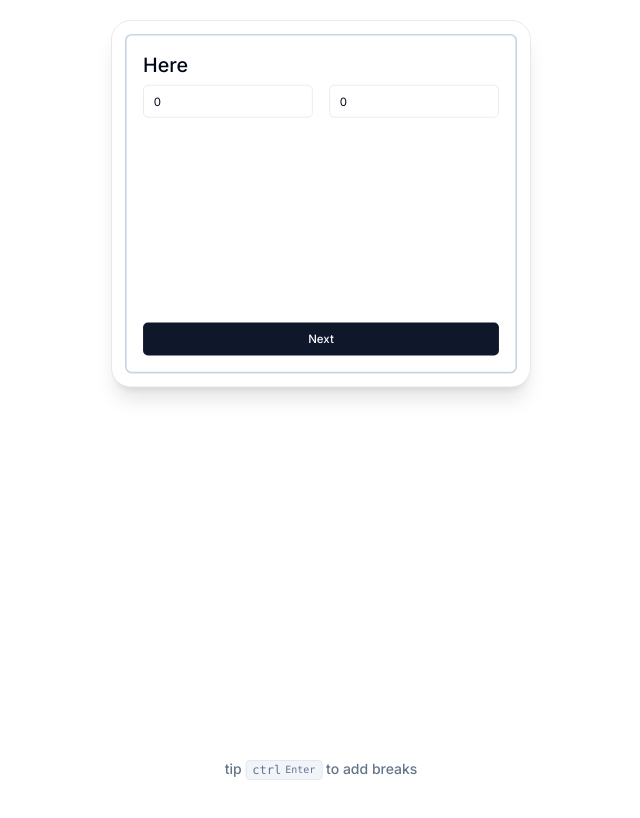
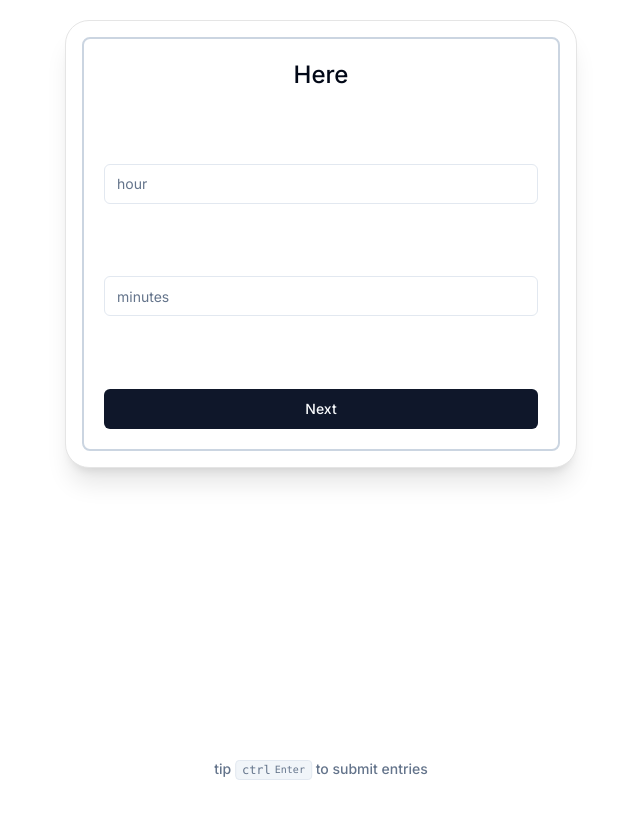
Before and after one commit to MusaGillani/time-diff, a Next.js app: page / in a window 1280 px wide. Shown: the whole page, without its empty margins (319-959 px from the left). Built offline with nearby package versions, Linux system fonts and the light colour scheme.

Commit message:
refactor: major redesign
use zustand store for state management

remove forms and use simple inputs with zod validations

```diff
--- a/package.json
+++ b/package.json
@@ -19,7 +19,7 @@
     "format": "bunx prettier . --write"
   },
   "dependencies": {
-    "@formkit/tempo": "^0.0.19",
+    "@formkit/tempo": "^0.1.1",
     "@hookform/resolvers": "^3.3.4",
     "@radix-ui/react-dialog": "^1.0.5",
     "@radix-ui/react-label": "^2.0.2",
@@ -32,11 +32,14 @@
     "framer-motion": "^11.0.25",
     "immer": "^10.0.4",
     "lucide-react": "^0.364.0",
+    "mitt": "^3.0.1",
     "next": "14.1.4",
+    "next-themes": "^0.3.0",
     "react": "^18",
     "react-dom": "^18",
     "react-hook-form": "^7.51.2",
     "recharts": "^2.12.5",
+    "sonner": "^1.4.41",
     "tailwind-merge": "^2.2.2",
     "tailwindcss-animate": "^1.0.7",
     "usehooks-ts": "^3.1.0",
--- a/src/app/FormStack.tsx
+++ /dev/null
@@ -1,21 +0,0 @@
-"use client";
-import BreakForm from "@/components/BreakForm";
-import HereForm from "@/components/HereForm";
-import LeavingForm from "@/components/LeavingForm";
-import Result from "@/components/Result";
-import { useStateStore } from "@/state/provider";
-import { Steps } from "@/state/store";
-
-function FormStack() {
-  const step = useStateStore((store) => store.step);
-  return (
-    <div className="relative m-auto my-5 h-fit max-h-114 sm:w-11/12 md:w-3/5 lg:w-2/5">
-      <HereForm />
-      {step !== Steps.HERE && <BreakForm />}
-      {(step === Steps.LEAVING || step === Steps.RESULT) && <LeavingForm />}
-      {step === Steps.RESULT && <Result />}
-    </div>
-  );
-}
-
-export default FormStack;
--- /dev/null
+++ b/src/app/Stack.tsx
@@ -0,0 +1,73 @@
+"use client";
+
+import EnterShortcut from "@/components/EnterShortcut";
+import { Card } from "@/components/ui/card";
+import Time from "@/components/Time";
+import { useStateStore } from "@/state/provider";
+import { Steps } from "@/state/store";
+import Result from "@/components/Result";
+import { useRef } from "react";
+
+export function Stack() {
+  const shifts = useStateStore((state) => state.shifts);
+  const ref = useRef<HTMLButtonElement | null>(null);
+  return (
+    <div className="relative m-auto my-5 h-fit max-h-114 sm:w-11/12 md:w-3/5 lg:w-2/5">
+      {shifts.length === 0 && (
+        <div className="my-5 flex w-full flex-col gap-y-8">
+          <Card id={Steps.HERE} index={0} totalCards={1} key={Steps.HERE}>
+            <Time type={Steps.HERE} ref={ref} />
+          </Card>
+        </div>
+      )}
+      {shifts.at(-1)?.step === Steps.LEAVING ? (
+        <Card
+          id={"result"}
+          index={shifts.length - 1}
+          totalCards={shifts.length}
+          key={"result"}
+        >
+          <Result />
+        </Card>
+      ) : (
+        shifts.map(({ step }, index) => {
+          // FIXME: get `leaving` boolean
+          const type = getStepType(step, true);
+          return (
+            <div className="my-5 flex w-full flex-col gap-y-8" key={index}>
+              <Card
+                id={Steps[type]}
+                index={index}
+                totalCards={shifts.length}
+                key={Steps[type]}
+              >
+                <Time type={type} ref={ref} />
+              </Card>
+            </div>
+          );
+        })
+      )}
+      {shifts.at(-1)?.step !== Steps.LEAVING && (
+        <EnterShortcut
+          text={"to submit entries"}
+          shortCut={() => {
+            ref.current?.click();
+          }}
+        />
+      )}
+    </div>
+  );
+}
+// This represents logic to render the steps
+const getStepType = (type: Steps, leaving: boolean = false) => {
+  switch (type) {
+    case Steps.HERE:
+      return Steps.AWAY;
+    case Steps.AWAY:
+      return Steps.BACK;
+    case Steps.BACK:
+      return leaving ? Steps.LEAVING : Steps.AWAY;
+    default:
+      return Steps.HERE;
+  }
+};
--- a/src/app/globals.css
+++ b/src/app/globals.css
@@ -74,3 +74,14 @@
     @apply bg-background text-foreground;
   }
 }
+/* Chrome, Safari, Edge, Opera */
+input::-webkit-outer-spin-button,
+input::-webkit-inner-spin-button {
+  -webkit-appearance: none;
+  margin: 0;
+}
+
+/* Firefox */
+input[type="number"] {
+  -moz-appearance: textfield;
+}
--- a/src/app/layout.tsx
+++ b/src/app/layout.tsx
@@ -2,6 +2,7 @@ import type { Metadata } from "next";
 import { Inter } from "next/font/google";
 import "./globals.css";
 import { StoreProvider } from "@/state/provider";
+import { Toaster } from "sonner";
 
 const inter = Inter({ subsets: ["latin"] });
 
@@ -19,6 +20,7 @@ export default function RootLayout({
     <html lang="en">
       <body className={inter.className}>
         <StoreProvider>{children}</StoreProvider>
+        <Toaster richColors />
       </body>
     </html>
   );
--- a/src/app/page.tsx
+++ b/src/app/page.tsx
@@ -1,9 +1,9 @@
-import FormStack from "./FormStack";
+import { Stack } from "./Stack";
 
 export default function Home() {
   return (
     <main className="h-screen w-screen">
-      <FormStack />
+      <Stack />
     </main>
   );
 }
--- a/src/components/Result.tsx
+++ b/src/components/Result.tsx
@@ -1,25 +1,16 @@
 import { useStateStore } from "@/state/provider";
-import { Card } from "./ui/card";
 import { Label } from "./ui/label";
 import { addMinute, addHour, dayStart, format } from "@formkit/tempo";
-import { State } from "@/state/store";
+import { State, Steps } from "@/state/store";
 import { Chart, ChartProps } from "./BarChart";
 import { HOUR_IN_MILLISECONDS, MINUTE_IN_MILLISECONDS } from "@/lib/constants";
 
 function Result() {
-  const { totalCards, ...state } = useStateStore((store) => {
-    return {
-      totalCards: store.breaks.length + 3,
-      breaks: store.breaks,
-      here: store.here,
-      leaving: store.leaving,
-    };
-  });
+  const shifts = useStateStore((store) => store.shifts);
 
-  const { time, data } = calcTimeDiff(state);
+  const { time, data } = calcTimeDiff({ shifts });
 
   return (
-    <Card id={"Here"} index={totalCards} totalCards={totalCards} key={"Here"}>
     <div className="flex h-full flex-col items-center justify-center gap-y-3 rounded-lg border-2 border-slate-300 p-5 ">
       <Label className="text-xl">Result</Label>
       <Label>
@@ -27,95 +18,52 @@ function Result() {
       </Label>
       <Chart data={data} />
     </div>
-    </Card>
   );
 }
 
 export default Result;
 
-//  calc diff between first here and first break
-// * this diff will be here and break.away at index 0
-//  calc diffs for each break obj
-// * this diff will be break.back of index i and break.away of i + 1
-//  calc diff between last break and leaving
-// * this diff will be leaving and break.back at index lastIndex
-//  sum all diffs to calc result
+// calc diffs between all entries except AWAY and BACK
 const calcTimeDiff = ({
-  here,
-  breaks,
-  leaving,
-}: Omit<State, "step">): { time: Date; data: ChartProps["data"] } => {
+  shifts,
+}: State): {
+  time: Date;
+  data: ChartProps["data"];
+} => {
+  let totalDiffInMilliseconds = 0;
+  const data = [];
+
+  loop: for (let i = 0; i < shifts.length - 1; i++) {
+    if (shifts[i].step === Steps.AWAY && shifts[i + 1].step === Steps.BACK)
+      continue loop;
     let startTime = dayStart(new Date());
-  startTime = addHour(startTime, here.hour);
-  startTime = addMinute(startTime, here.minute);
+    startTime = addHour(startTime, shifts[i].time.hour);
+    startTime = addMinute(startTime, shifts[i].time.minute);
 
     let endTime = dayStart(new Date());
-  endTime = addHour(endTime, leaving.hour);
-  endTime = addMinute(endTime, leaving.minute);
+    endTime = addHour(endTime, shifts[i + 1].time.hour);
+    endTime = addMinute(endTime, shifts[i + 1].time.minute);
 
-  const data = [];
-  for (let index = 0; index < breaks.length; index++) {
-    const breakObj = breaks[index];
-    let away = dayStart(new Date());
-    away = addHour(away, breakObj?.away.hour);
-    away = addMinute(away, breakObj?.away.minute);
-
-    let back = dayStart(new Date());
-    back = addHour(away, breakObj?.back.hour);
-    back = addMinute(away, breakObj?.back.minute);
-
-    let diffInMilliseconds;
-    let time;
-
-    if (index === 0) {
-      diffInMilliseconds = away.valueOf() - startTime.valueOf();
-      time = `${format(startTime, { time: "medium" })} - ${format(away, { time: "medium" })}`;
+    const diffInMilliseconds = endTime.valueOf() - startTime.valueOf();
+    totalDiffInMilliseconds += diffInMilliseconds;
     data.push({
-        time,
+      time: `${format(startTime, { time: "medium" })} - ${format(endTime, { time: "medium" })}`,
       timeWorked: diffInMilliseconds,
     });
   }
-    if (index === breaks.length - 1) {
-      diffInMilliseconds = endTime.valueOf() - back.valueOf();
-      time = `${format(back, { time: "medium" })} - ${format(endTime, { time: "medium" })}`;
-      data.push({
+  let time = dayStart(new Date());
+  time = addHour(
     time,
-        timeWorked: diffInMilliseconds,
-      });
-    }
-
-    if (breaks.length > 1) {
-      let awayNextIndex = dayStart(new Date());
-      awayNextIndex = addHour(awayNextIndex, breaks[index + 1]?.away.hour);
-      awayNextIndex = addMinute(awayNextIndex, breaks[index + 1]?.away.minute);
-      diffInMilliseconds = awayNextIndex.valueOf() - back.valueOf();
-      time = `${format(back, { time: "medium" })} - ${format(awayNextIndex, { time: "medium" })}`;
-      data.push({
-        time,
-        timeWorked: diffInMilliseconds,
-      });
-    }
-  }
-
-  let totalDiffInMilliseconds = 0;
-  data.map(({ timeWorked }) => {
-    totalDiffInMilliseconds += timeWorked!;
-  });
-
-  let result = dayStart(new Date());
-  result = addHour(
-    result,
     Math.floor(totalDiffInMilliseconds / HOUR_IN_MILLISECONDS),
   );
-  result = addMinute(
-    result,
+  time = addMinute(
+    time,
     Math.floor(
       (totalDiffInMilliseconds % HOUR_IN_MILLISECONDS) / MINUTE_IN_MILLISECONDS,
     ),
   );
-
   return {
-    time: result,
+    time,
     data,
   };
 };
--- a/src/components/Time.tsx
+++ b/src/components/Time.tsx
@@ -1,78 +1,74 @@
 import { Label } from "./ui/label";
 import { Input } from "./ui/input";
 import dynamic from "next/dynamic";
-import { useState } from "react";
-import { TimeSchema } from "@/lib/form";
+import { forwardRef, useState } from "react";
+import { TimeSchema, timeSchema } from "@/lib/form";
 import { Button } from "./ui/button";
-import { useActorRef } from "@/state-machine/provider";
-import { Events } from "@/state-machine/events";
-import { Steps } from "@/state-machine/machine";
+import { useStateStore } from "@/state/provider";
+import { Steps } from "@/state/store";
+import { toast } from "sonner";
 
 export interface TimeProps {
-  label: string;
-  type: string;
+  type: Steps;
 }
 
-function Time({ label, type }: TimeProps) {
-  const actor = useActorRef();
+export const Time = forwardRef<HTMLButtonElement, TimeProps>(
+  ({ type }, ref) => {
     const [timeVal, setTime] = useState<TimeSchema>({
-    hour: undefined,
-    minute: undefined,
+      hour: "",
+      minute: "",
     });
+
+    const save = useStateStore(({ save }) => save);
+
+    const submit = (data: TimeSchema) => {
+      const result = timeSchema.safeParse(data);
+      if (!result.success) {
+        Object.entries(result.error.formErrors.fieldErrors).forEach(
+          ([field, error]) => {
+            toast.error(`${field}: ${error}`, {
+              position: "bottom-right",
+            });
+          },
+        );
+        return;
+      }
+      save({ time: data, step: type });
+    };
+
+    const label = Steps[type].at(0) + Steps[type].substring(1).toLowerCase();
+
     return (
       <div className="flex h-full flex-col justify-between gap-y-3 rounded-lg border-2 border-slate-300 p-5">
-      <div>
-        <Label className="text-2xl">{label}</Label>
-        <div className="flex gap-x-5 ">
+        <Label className="text-center text-2xl">{label}</Label>
         <Input
           placeholder="hour"
           value={timeVal.hour}
-            onChange={(e) =>
-              setTime((prev) => ({ ...prev, hour: e.target.value }))
-            }
+          type="number"
+          onChange={(e) => {
+            setTime((prev) => ({ ...prev, hour: e.target.value }));
+          }}
         />
         <Input
           placeholder="minutes"
           value={timeVal.minute}
-            onChange={(e) =>
-              setTime((prev) => ({ ...prev, minute: e.target.value }))
-            }
+          type="number"
+          onChange={(e) => {
+            setTime((prev) => ({ ...prev, minute: e.target.value }));
+          }}
         />
-        </div>
-      </div>
-      <Button
-        type="button"
-        onClick={() => {
-          actor.send({ type: getEvent(type), data: { time: timeVal, type } });
-        }}
-      >
+        {/* TODO: maybe refactor this ref to expose a ref for the `submit` function using `useImperativeHandle` */}
+        <Button type="button" onClick={() => submit(timeVal)} ref={ref}>
           Next
         </Button>
       </div>
     );
-}
+  },
+);
 
+Time.displayName = "Time";
 export default Time;
 
 export const TimeNoSSR = dynamic(() => Promise.resolve(Time), {
   ssr: false,
 });
-
-const getEvent = (type: Steps[number]) => {
-  switch (type) {
-    case "Here":
-      return Events.SubmitHere;
-
-    case "Away":
-      return Events.SubmitAway;
-
-    case "Back":
-      return Events.SubmitBack;
-
-    case "Leaving":
-      return Events.SubmitLeaving;
-
-    default:
-      return Events.SubmitResult;
-  }
-};
--- /dev/null
+++ b/src/components/ui/sonner.tsx
@@ -0,0 +1,31 @@
+"use client";
+
+import { useTheme } from "next-themes";
+import { Toaster as Sonner } from "sonner";
+
+type ToasterProps = React.ComponentProps<typeof Sonner>;
+
+const Toaster = ({ ...props }: ToasterProps) => {
+  const { theme = "system" } = useTheme();
+
+  return (
+    <Sonner
+      theme={theme as ToasterProps["theme"]}
+      className="toaster group"
+      toastOptions={{
+        classNames: {
+          toast:
+            "group toast group-[.toaster]:bg-background group-[.toaster]:text-foreground group-[.toaster]:border-border group-[.toaster]:shadow-lg",
+          description: "group-[.toast]:text-muted-foreground",
+          actionButton:
+            "group-[.toast]:bg-primary group-[.toast]:text-primary-foreground",
+          cancelButton:
+            "group-[.toast]:bg-muted group-[.toast]:text-muted-foreground",
+        },
+      }}
+      {...props}
+    />
+  );
+};
+
+export { Toaster };
--- a/src/state/store.ts
+++ b/src/state/store.ts
@@ -1,36 +1,31 @@
-import { BreakFormSchema } from "@/components/BreakForm";
-import { HereFormSchema } from "@/components/HereForm";
-import { LeavingFormSchema } from "@/components/LeavingForm";
-import { defaultBreakObj } from "@/lib/form";
+import { TimeSchema } from "@/lib/form";
 import { createStore } from "zustand/vanilla";
 import { immer } from "zustand/middleware/immer";
 
 export enum Steps {
   HERE,
-  BREAKS,
+  AWAY,
+  BACK,
   LEAVING,
-  RESULT,
 }
 
-export type State = HereFormSchema &
-  BreakFormSchema &
-  LeavingFormSchema & {
+export type State = {
+  shifts: {
     step: Steps;
-  };
+    time: TimeSchema;
+  }[];
+};
+
+export type StateSnapshot = State["shifts"][number];
 
 export type Actions = {
-  saveHere: (data: HereFormSchema) => void;
-  saveBreaks: (data: BreakFormSchema) => void;
-  saveLeaving: (data: LeavingFormSchema) => void;
+  save: (data: StateSnapshot) => void;
 };
 
 export type Store = State & Actions;
 
 export const defaultInitState: State = {
-  step: Steps.HERE,
-  here: { hour: 0, minute: 0 },
-  breaks: [defaultBreakObj],
-  leaving: { hour: 0, minute: 0 },
+  shifts: [],
 };
 
 export const createStateStore = (initState: State = defaultInitState) => {
@@ -38,20 +33,9 @@ export const createStateStore = (initState: State = defaultInitState) => {
     immer((set) => ({
       ...initState,
       // actions
-      saveHere: (data) =>
+      save: (data) =>
         set((state) => {
-          state.here = data.here;
-          state.step = Steps.BREAKS;
-        }),
-      saveBreaks: (data) =>
-        set((state) => {
-          state.breaks = data.breaks;
-          state.step = Steps.LEAVING;
-        }),
-      saveLeaving: (data) =>
-        set((state) => {
-          state.leaving = data.leaving;
-          state.step = Steps.RESULT;
+          state.shifts.push(data);
         }),
     })),
   );
```
Also changed, not shown: 1 other file (tests, documents, lock files or other folders). Lines whose indentation alone changed are shown as unchanged.
